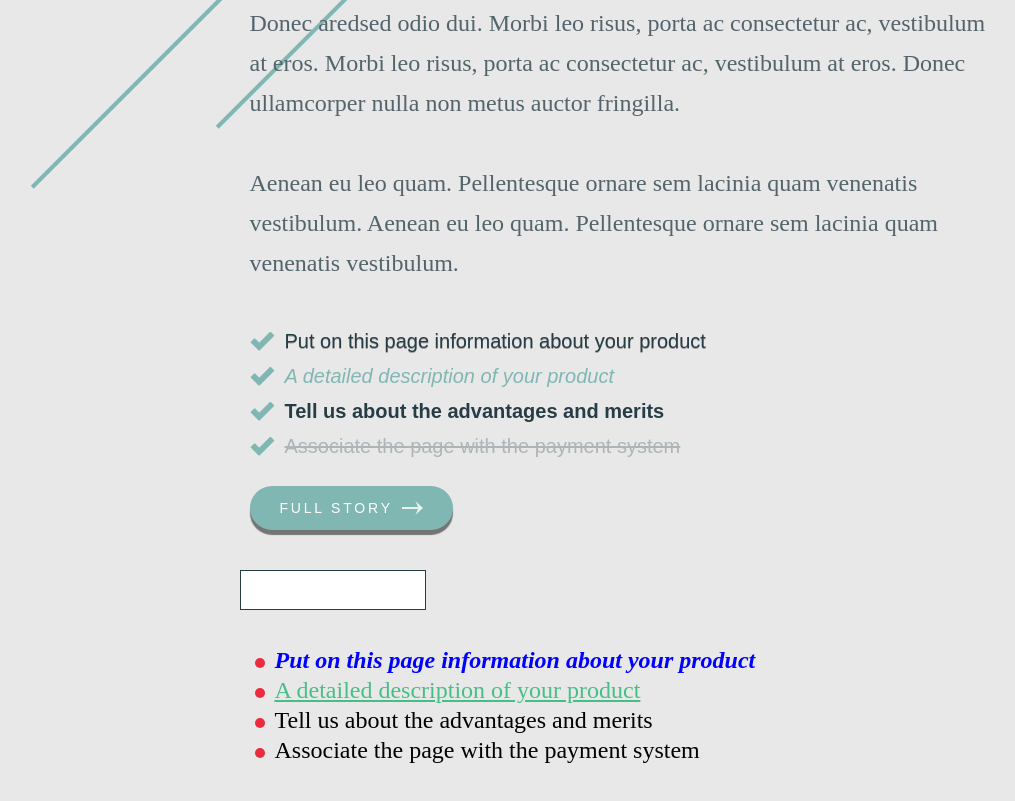
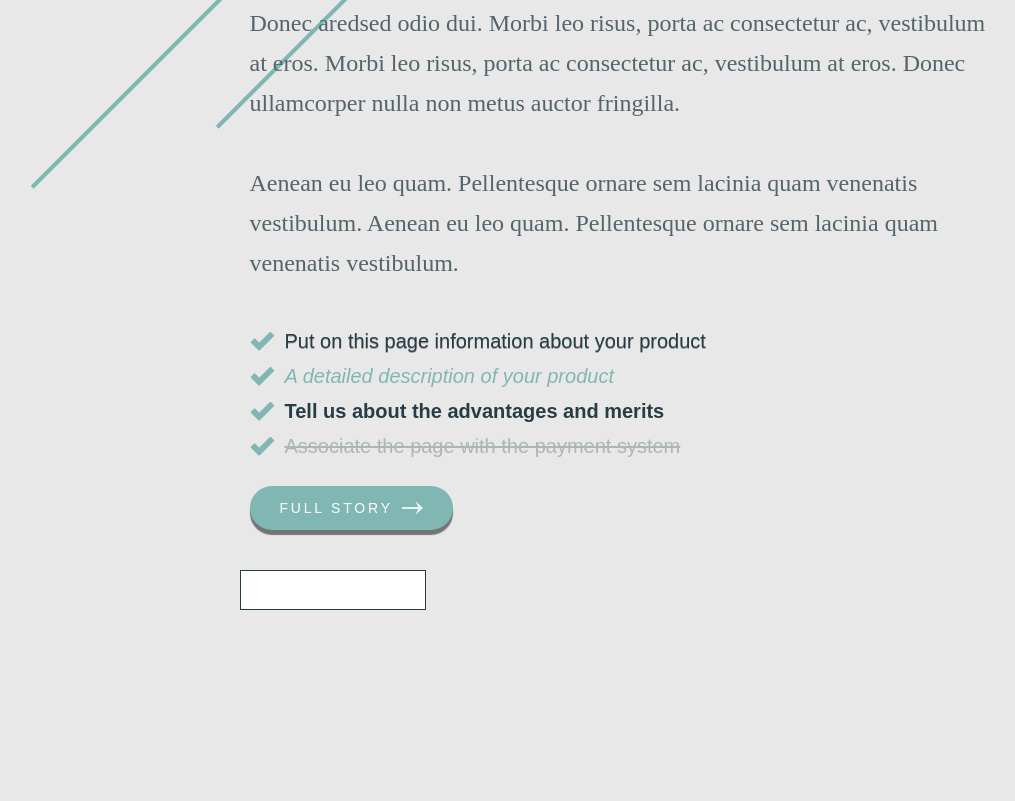
Before and after one commit to AlenaSavl/Travel, a plain HTML site: page index.html in a window 1280 px wide. Shown: the part 1005-1806 px from the top of the page, without its empty margins (15-1030 px from the left). Drawn offline with Linux system fonts and the light colour scheme.

Commit message:
git commit

```diff
--- a/css/style.css
+++ b/css/style.css
@@ -220,30 +220,3 @@ body {
 .textinput:focus {
 	box-shadow: 0 0 20px rgba(0, 0, 0, 0.5);
 }
-
-.new-style-list {
-	font-size: 24px;
-	line-height: 30px;
-	margin-left: 50px;
-}
-.new-style-list :nth-child(1) {
-	font-style: oblique;
-	color: blue;
-	font-weight: 700;
-}
-.new-style-list :nth-child(2) {
-	text-decoration: underline;
-	color: rgb(72, 190, 135);
-}
-.new-style-list li::before {
-	content: "";
-	width: 10px;
-	height: 10px;
-	border-radius: 50%;
-	display: inline-block;
-	margin: 0px 10px 0px 0px;
-	background-color: #eb2b3e;
-}
-.new-style-list li:hover::before {
-	background-color: rgb(243, 247, 247);
-}
--- a/index.html
+++ b/index.html
@@ -42,14 +42,6 @@
         <form action="#">
             <input type="text" class="textinput">
         </form>
-        <div class="new-style">
-            <ul class="new-style-list">
-                <li>Put on this page information about your product</li>
-                <li>A detailed description of your product</li>
-                <li>Tell us about the advantages and merits</li>
-                <li>Associate the page with the payment system</li>
-            </ul>
-        </div>
     </div>
 
 </body>
```
